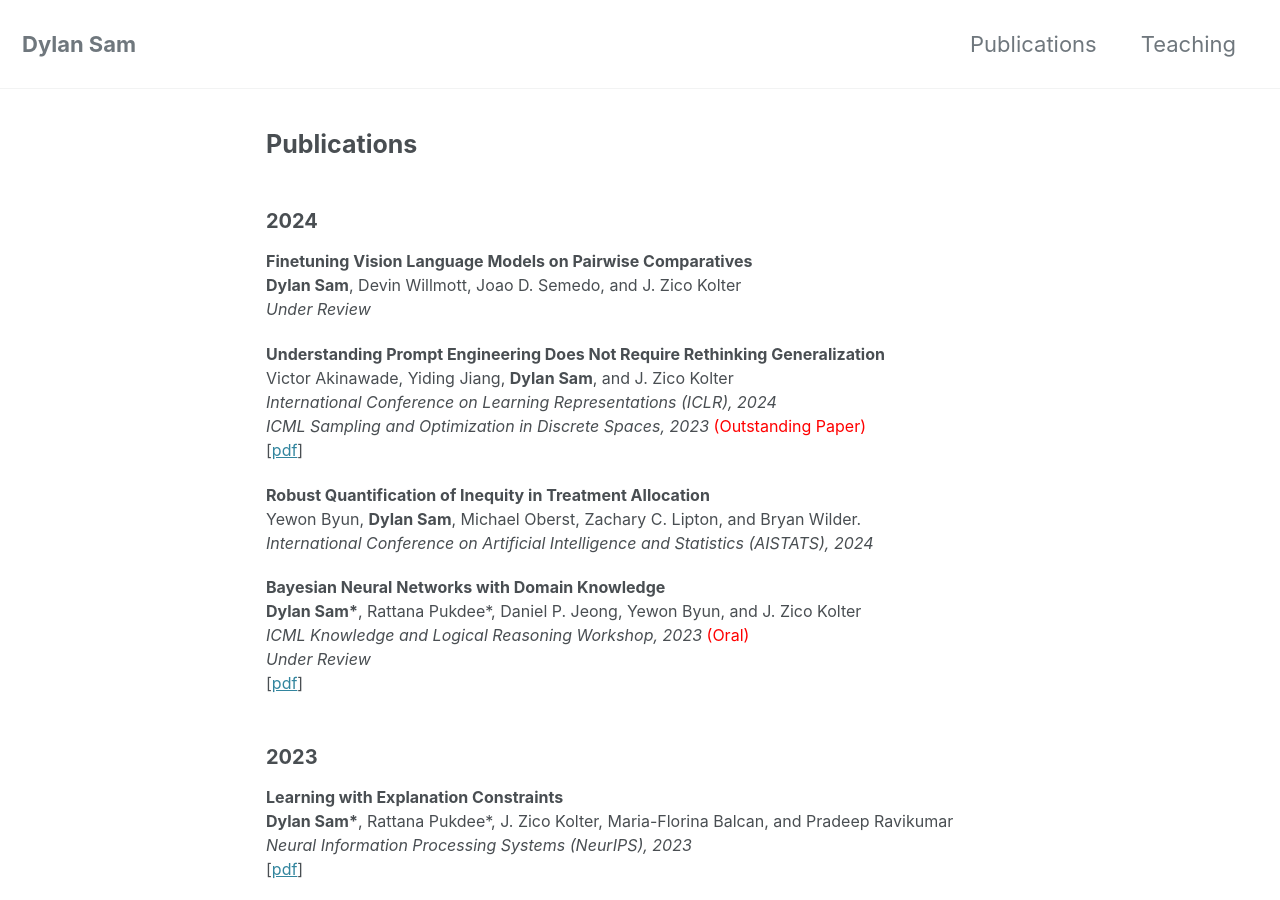
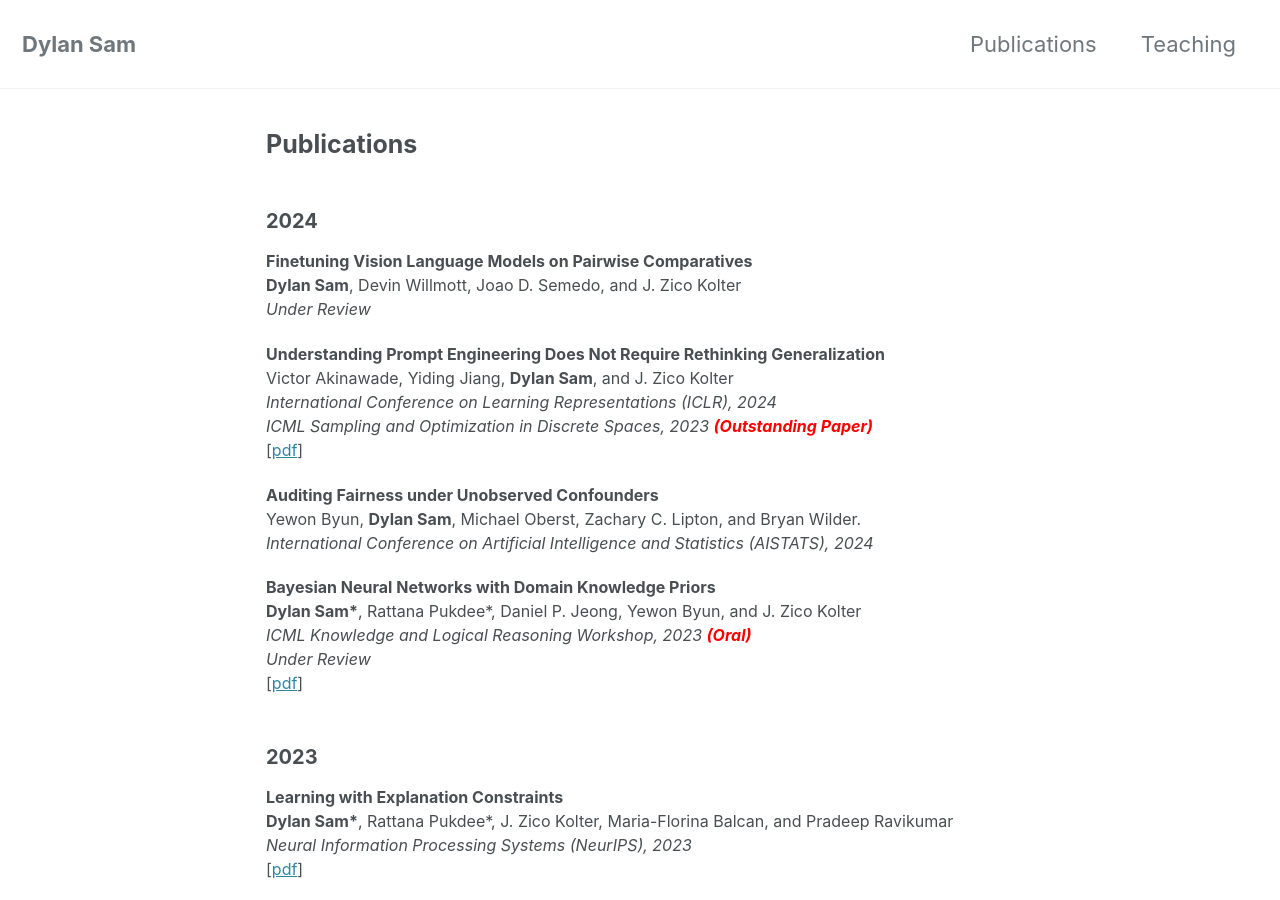
Before and after one commit to dsam99/dsam99.github.io, a Jekyll site: the page built from publications.md, in a window 1280 px wide and 900 px high. Built offline with Jekyll 4.4.1, drawn with Linux system fonts in a browser that asks for light colours; cached includes are drawn as plain includes; nearby versions of some CDN libraries; a style sheet for code colours, icons or effects is not loaded; some of the changed text lies outside the part shown.

Commit message:
updates to titles

```diff
--- a/_includes/footer/custom.html
+++ b/_includes/footer/custom.html
@@ -25,7 +25,7 @@
 	    <i class="fab fa-github" aria-hidden="true"></i> <a href="https://github.com/dsam99">Github</a>
     </p>
 
-    <p> Last modified： 1/2024 </p>
+    <p> Last modified： 3/2024 </p>
 
 </div>
 <!-- end custom footer snippets -->
--- a/_layouts/publications.html
+++ b/_layouts/publications.html
@@ -17,18 +17,18 @@ author_profile: false
 			<p class="title"> <b>Understanding Prompt Engineering Does Not Require Rethinking Generalization </b><br>
 				Victor Akinawade, Yiding Jiang, <strong>Dylan Sam</strong>, and J. Zico Kolter<br>
 				<i>International Conference on Learning Representations (ICLR), 2024</i>   <br>
-				<i>ICML Sampling and Optimization in Discrete Spaces, 2023</i> <font color="red">(Outstanding Paper)</font>   <br>
+				<i>ICML Sampling and Optimization in Discrete Spaces, 2023</i> <font color="red"> <strong><em> (Outstanding Paper) </em></strong></font>   <br>
 				[<a href="https://arxiv.org/pdf/2310.03957" target="_blank">pdf</a>]
 			</p>
 
-			<p class="title"> <b>Robust Quantification of Inequity in Treatment Allocation</b><br>
+			<p class="title"> <b>Auditing Fairness under Unobserved Confounders</b><br>
 				Yewon Byun, <strong>Dylan Sam</strong>, Michael Oberst, Zachary C. Lipton, and Bryan Wilder.<br>
 				<i>International Conference on Artificial Intelligence and Statistics (AISTATS), 2024</i> <br>
 			</p>
 
-			<p class="title"> <b>Bayesian Neural Networks with Domain Knowledge </b><br>
+			<p class="title"> <b>Bayesian Neural Networks with Domain Knowledge Priors</b><br>
 				<strong>Dylan Sam*</strong>, Rattana Pukdee*, Daniel P. Jeong, Yewon Byun, and J. Zico Kolter<br>
-				<i>ICML Knowledge and Logical Reasoning Workshop, 2023</i> <font color="red">(Oral)</font> <br>
+				<i>ICML Knowledge and Logical Reasoning Workshop, 2023</i> <font color="red"> <strong><em>(Oral) </em></strong> </font> <br>
 				<i>Under Review</i> <br>
 				[<a href="https://arxiv.org/pdf/2402.13410.pdf" target="_blank">pdf</a>]
 			</p>
```
